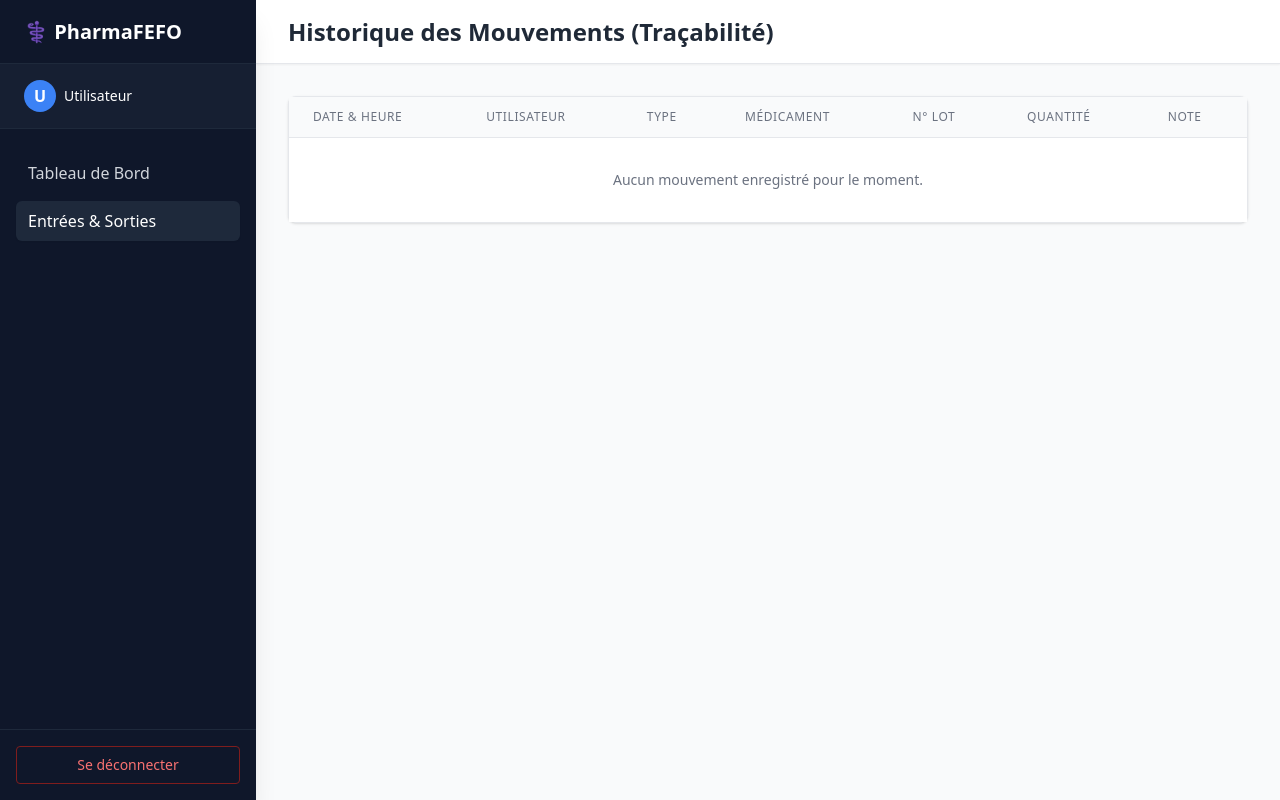
After one commit to AITABBOUyoussef/pharmafefo, a PHP site: page /history.php in a window 1280 px wide. The commit adds this page. Run offline with PHP 8.4, Linux system fonts and the light colour scheme; some libraries are stand-ins or nearby versions.

Commit message:
Add history tracking functionality: implement HistoryController and MovementRepository, enhance dashboard with history view and product selection for stock exit

```diff
--- a/src/Repository/UserRepository.php
+++ b/src/Repository/UserRepository.php
@@ -8,14 +8,12 @@ class UserRepository {
         $this->conn = $db;
     }
 
-    // Fonction katqelleb 3la l'utilisateur b l'email dyalo
     public function findByEmail($email) {
         $query = "SELECT * FROM users WHERE email = :email LIMIT 1";
         $stmt = $this->conn->prepare($query);
         $stmt->bindParam(':email', $email);
         $stmt->execute();
 
-        // Katred les données dyal l'utilisateur awla false ila malqatoch
         return $stmt->fetch(\PDO::FETCH_ASSOC);
     }
 }
--- /dev/null
+++ b/templates/history.php
@@ -0,0 +1,83 @@
+<!DOCTYPE html>
+<html lang="fr">
+<head>
+    <meta charset="UTF-8">
+    <title>PharmaFEFO - Historique des Mouvements</title>
+    <script src="https://cdn.tailwindcss.com"></script>
+</head>
+<body class="bg-gray-50 flex h-screen overflow-hidden antialiased font-sans">
+
+    <aside class="w-64 bg-slate-900 text-gray-300 flex flex-col shadow-xl z-20">
+        <div class="h-16 flex items-center px-6 border-b border-slate-800">
+            <span class="text-xl font-bold text-white">⚕️ PharmaFEFO</span>
+        </div>
+        <div class="px-6 py-4 border-b border-slate-800 bg-slate-800/50">
+            <div class="flex items-center gap-2">
+                <div class="w-8 h-8 rounded-full bg-blue-500 flex items-center justify-center text-white font-bold">
+                    <?= substr($_SESSION['user_name'] ?? 'U', 0, 1) ?>
+                </div>
+                <div>
+                    <p class="text-sm font-medium text-white"><?= htmlspecialchars($_SESSION['user_name'] ?? 'Utilisateur') ?></p>
+                    <p class="text-xs text-blue-400"><?= htmlspecialchars($_SESSION['user_role'] ?? '') ?></p>
+                </div>
+            </div>
+        </div>
+        <nav class="flex-1 px-4 py-6 space-y-2">
+            <a href="index.php?action=dashboard" class="block px-3 py-2 hover:bg-slate-800 text-gray-300 rounded-md transition-colors">Tableau de Bord</a>
+            <a href="index.php?action=history" class="block px-3 py-2 bg-slate-800 text-white rounded-md font-medium shadow-sm">Entrées & Sorties</a>
+        </nav>
+        <div class="p-4 border-t border-slate-800">
+            <a href="index.php?action=logout" class="block w-full text-center px-4 py-2 text-sm text-red-400 border border-red-900 rounded hover:bg-red-500 hover:text-white transition-colors">Se déconnecter</a>
+        </div>
+    </aside>
+
+    <main class="flex-1 flex flex-col overflow-hidden relative">
+        <header class="h-16 bg-white shadow-sm flex items-center px-8 border-b border-gray-200 z-10">
+            <h1 class="text-2xl font-semibold text-gray-800">Historique des Mouvements (Traçabilité)</h1>
+        </header>
+
+        <div class="flex-1 overflow-y-auto p-8 z-0">
+            <div class="bg-white rounded-lg shadow border border-gray-200">
+                <table class="min-w-full divide-y divide-gray-200 text-sm">
+                    <thead class="bg-gray-50 text-gray-500 uppercase tracking-wider text-xs">
+                        <tr>
+                            <th class="px-6 py-3 text-left font-medium">Date & Heure</th>
+                            <th class="px-6 py-3 text-left font-medium">Utilisateur</th>
+                            <th class="px-6 py-3 text-left font-medium">Type</th>
+                            <th class="px-6 py-3 text-left font-medium">Médicament</th>
+                            <th class="px-6 py-3 text-left font-medium">N° Lot</th>
+                            <th class="px-6 py-3 text-left font-medium">Quantité</th>
+                            <th class="px-6 py-3 text-left font-medium">Note</th>
+                        </tr>
+                    </thead>
+                    <tbody class="bg-white divide-y divide-gray-200">
+                        <?php if (empty($movements)): ?>
+                            <tr>
+                                <td colspan="7" class="px-6 py-8 text-center text-gray-500 font-medium">Aucun mouvement enregistré pour le moment.</td>
+                            </tr>
+                        <?php else: ?>
+                            <?php foreach ($movements as $mov): ?>
+                                <tr class="hover:bg-gray-50 transition-colors">
+                                    <td class="px-6 py-4 text-gray-600 font-medium"><?= date('d/m/Y H:i', strtotime($mov['movement_date'])) ?></td>
+                                    <td class="px-6 py-4 text-gray-800 font-semibold"><?= htmlspecialchars($mov['user_name']) ?></td>
+                                    <td class="px-6 py-4">
+                                        <?php if ($mov['type'] === 'ENTRY'): ?>
+                                            <span class="px-2.5 py-1 bg-blue-100 text-blue-800 text-xs font-bold rounded-full">ENTRÉE</span>
+                                        <?php else: ?>
+                                            <span class="px-2.5 py-1 bg-orange-100 text-orange-800 text-xs font-bold rounded-full">SORTIE</span>
+                                        <?php endif; ?>
+                                    </td>
+                                    <td class="px-6 py-4 text-gray-900 font-medium"><?= htmlspecialchars($mov['product_name']) ?></td>
+                                    <td class="px-6 py-4 text-gray-500"><?= htmlspecialchars($mov['batch_number']) ?></td>
+                                    <td class="px-6 py-4 text-gray-900 font-bold"><?= htmlspecialchars($mov['quantity']) ?></td>
+                                    <td class="px-6 py-4 text-gray-500 text-xs"><?= htmlspecialchars($mov['note']) ?></td>
+                                </tr>
+                            <?php endforeach; ?>
+                        <?php endif; ?>
+                    </tbody>
+                </table>
+            </div>
+        </div>
+    </main>
+</body>
+</html>
```
Also changed, not shown: public/index.php (+11 -3 lines), src/Controller/AuthController.php (+5 -13 lines), src/Controller/DashboardController.php (+5 -2 lines), src/Controller/HistoryController.php (added, +20 -0 lines), src/Controller/StockController.php (+7 -4 lines), src/Repository/BatchRepository.php (+5 -7 lines), src/Repository/MovementRepository.php (added, +32 -0 lines), src/Repository/ProductRepository.php (added, +18 -0 lines), templates/dashboard.php (+17 -6 lines).
